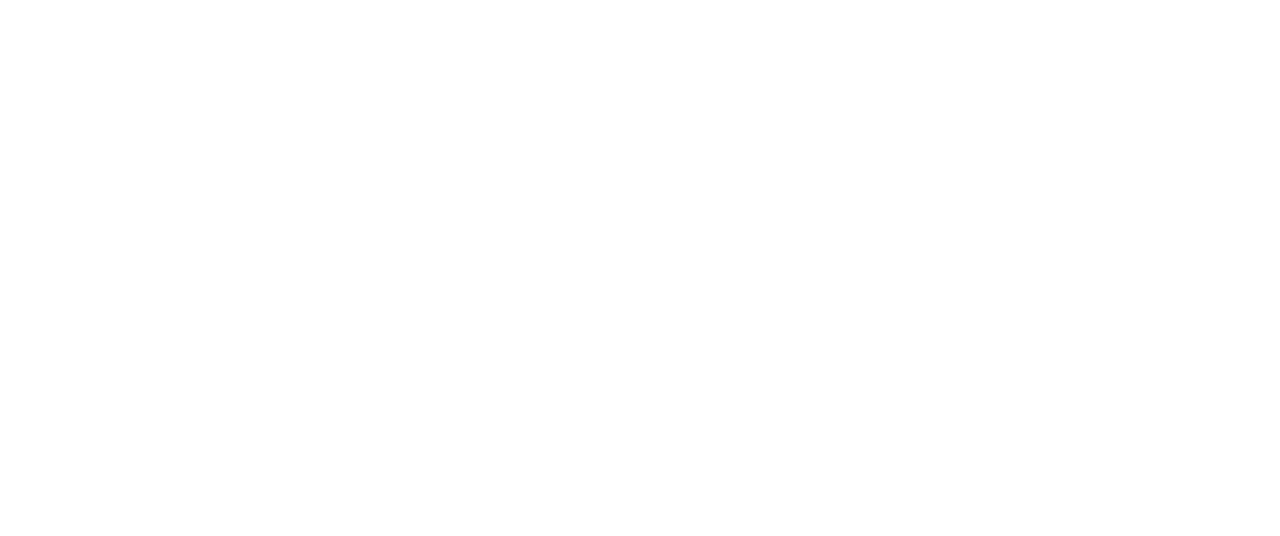
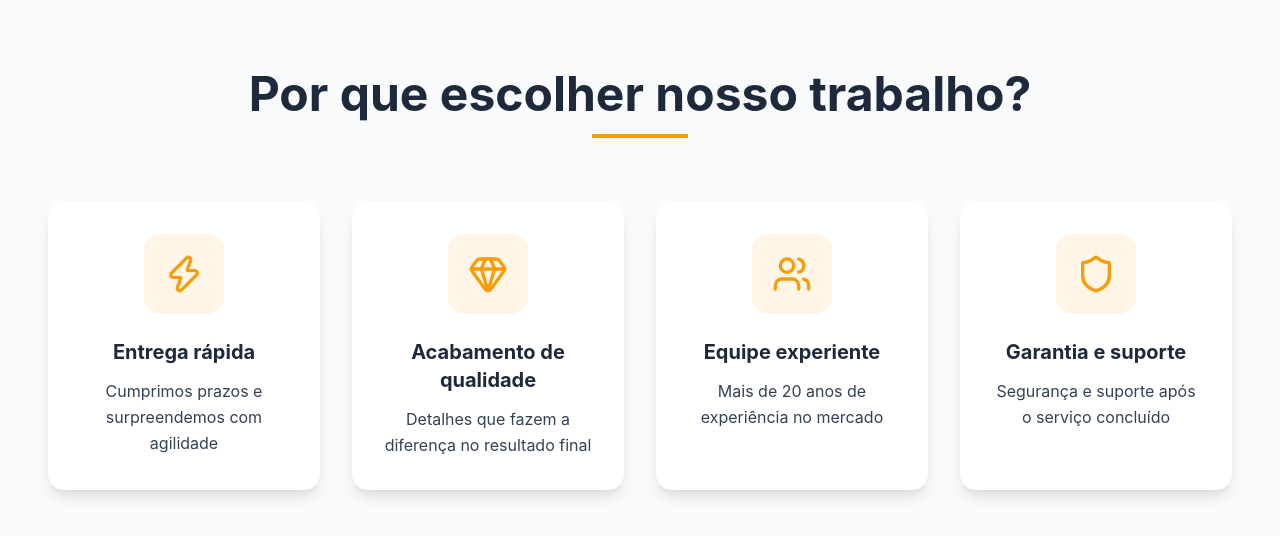
Before and after one commit to daniel-barbosaa/edmilson-carpintaria-lp, a React (Vite) app: page / in a window 1280 px wide. Shown: the part 2874-3410 px from the top of the page. Before the commit the page ends 2864 px from the top, so only its background shows below. Built offline with nearby package versions, Linux system fonts and the light colour scheme.

Commit message:
feat(differentials): creates section of differentials

```diff
--- a/src/App.tsx
+++ b/src/App.tsx
@@ -1,3 +1,4 @@
+import { Differentials } from './view/components/differentials';
 import { NewHero } from './view/components/new-hero';
 import { NewServices } from './view/components/new-services';
 import { Portfolio } from './view/components/portfolio';
@@ -10,6 +11,7 @@
       <NewHero />
       <NewServices />
       <Portfolio />
+      <Differentials />
     </div>
   );
 }
--- /dev/null
+++ b/src/view/components/differentials.tsx
@@ -0,0 +1,73 @@
+import { Gem, Shield, Users, Zap } from 'lucide-react';
+import { motion, useInView } from 'motion/react';
+import { useRef } from 'react';
+
+export function Differentials() {
+  const ref = useRef(null);
+  const isInView = useInView(ref, { once: true, margin: '-100px' });
+
+  const items = [
+    {
+      icon: Zap,
+      title: 'Entrega rápida',
+      description: 'Cumprimos prazos e surpreendemos com agilidade',
+    },
+    {
+      icon: Gem,
+      title: 'Acabamento de qualidade',
+      description: 'Detalhes que fazem a diferença no resultado final',
+    },
+    {
+      icon: Users,
+      title: 'Equipe experiente',
+      description: 'Mais de 20 anos de experiência no mercado',
+    },
+    {
+      icon: Shield,
+      title: 'Garantia e suporte',
+      description: 'Segurança e suporte após o serviço concluído',
+    },
+  ];
+
+  return (
+    <section ref={ref} className="py-20 bg-[#F8FAFC]">
+      <div className="max-w-7xl mx-auto px-6 sm:px-8 lg:px-12">
+        <motion.div
+          className="text-center mb-16"
+          initial={{ opacity: 0, y: 20 }}
+          animate={isInView ? { opacity: 1, y: 0 } : { opacity: 0, y: 20 }}
+          transition={{ duration: 0.4, ease: 'easeOut' }}
+        >
+          <h2 className="text-4xl sm:text-5xl font-bold text-foreground mb-4">
+            Por que escolher nosso trabalho?
+          </h2>
+          <div className="w-24 h-1 bg-primary mx-auto"></div>
+        </motion.div>
+
+        <div className="grid sm:grid-cols-2 lg:grid-cols-4 gap-8">
+          {items.map((item, index) => (
+            <motion.div
+              key={index}
+              className="bg-white rounded-2xl p-8 shadow-lg hover:shadow-2xl transition-all duration-300 hover:-translate-y-2 hover:scale-[1.03] text-center"
+              initial={{ opacity: 0, y: 20 }}
+              animate={isInView ? { opacity: 1, y: 0 } : { opacity: 0, y: 20 }}
+              transition={{
+                duration: 0.3,
+                delay: index * 0.1,
+                ease: 'easeOut',
+              }}
+            >
+              <div className="inline-flex p-5 bg-primary/10 rounded-2xl mb-6">
+                <item.icon className="w-10 h-10 text-primary" />
+              </div>
+              <h3 className="text-xl font-bold text-foreground mb-3">
+                {item.title}
+              </h3>
+              <p className="text-subtle leading-relaxed">{item.description}</p>
+            </motion.div>
+          ))}
+        </div>
+      </div>
+    </section>
+  );
+}
```
